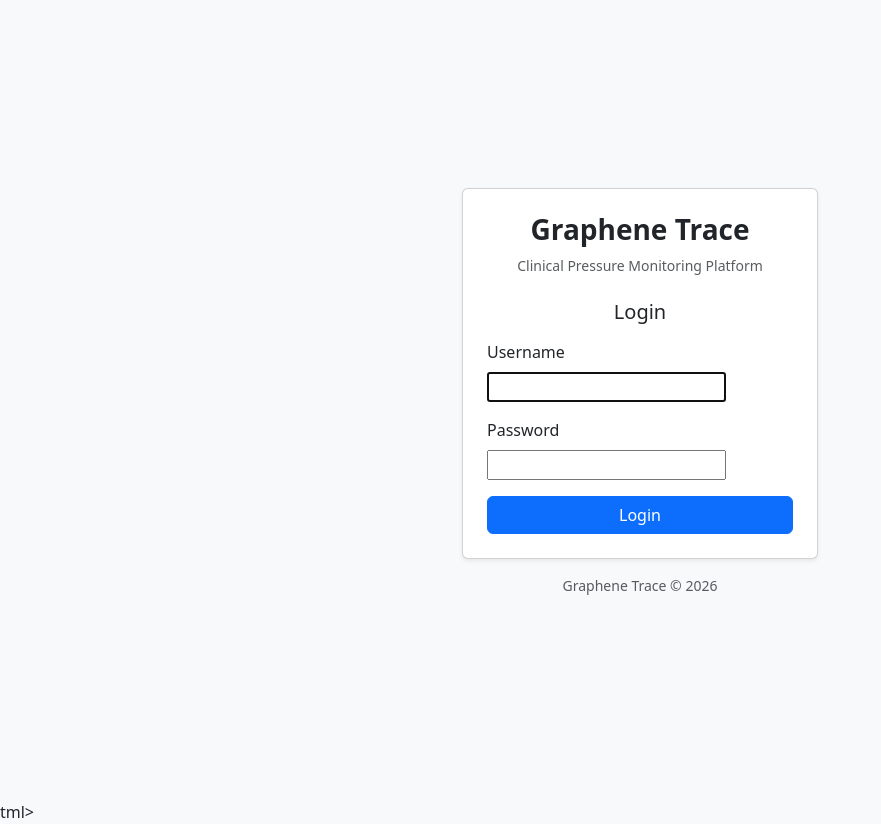
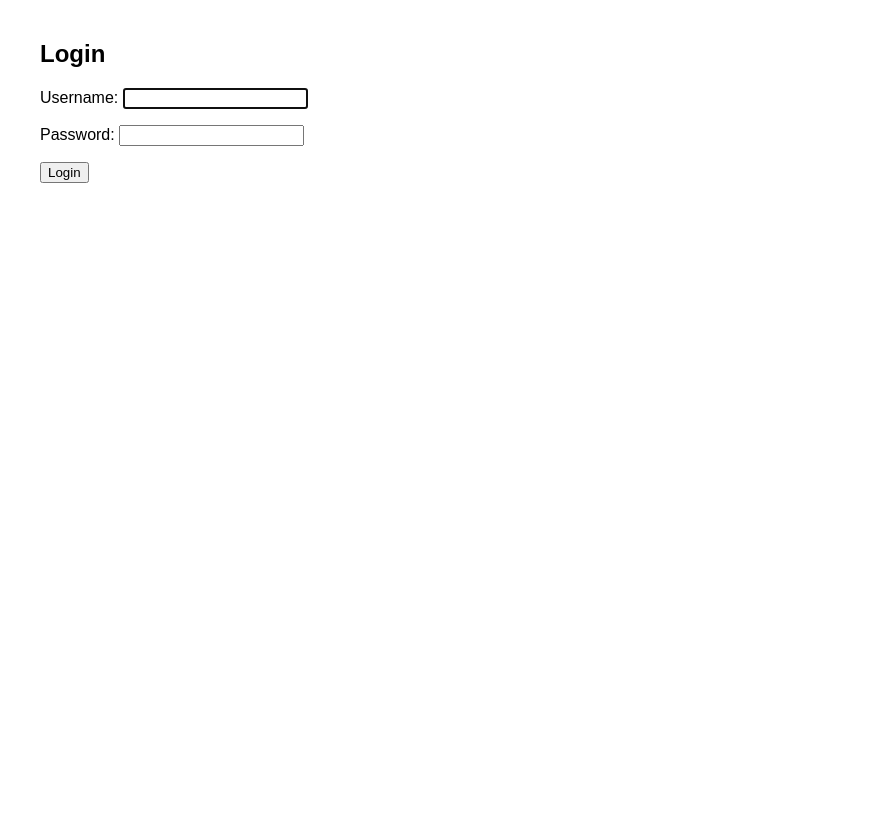
Before and after one commit to Ijegbai1/aws-web-development, a Django app: page /accounts/login/ in a window 1280 px wide. Shown: the whole page, without its empty margins (0-881 px from the left). After the commit the page ends 183 px from the top, so only its background shows below. Run offline with Django 5.2, Linux system fonts and the light colour scheme.

Commit message:
Update login.html

```diff
--- a/templates/registration/login.html
+++ b/templates/registration/login.html
@@ -1,72 +1,19 @@
 <!doctype html>
 <html>
   <head>
-  <meta charset="utf-8">
-  <meta name="viewport" content="width=device-width, initial-scale=1">
-  <title>Login | Graphene Trace</title>
-
-  <link href="https://cdn.jsdelivr.net/npm/bootstrap@5.3.3/dist/css/bootstrap.min.css" rel="stylesheet">
+    <meta charset="utf-8" />
+    <title>Login</title>
   </head>
-
-<body class="bg-light">
-
-<div class="container">
-
-  <div class="row justify-content-center align-items-center vh-100">
-
-    <div class="col-md-5 col-lg-4">
-
-      <div class="card shadow-sm">
-
-        <div class="card-body p-4">
-
-          <div class="text-center mb-4">
-            <h3 class="fw-bold">Graphene Trace</h3>
-            <p class="text-muted small">Clinical Pressure Monitoring Platform</p>
-          </div>
-
-          <h5 class="mb-3 text-center">Login</h5>
+  <body style="font-family: Arial; margin: 40px">
+    <h2>Login</h2>
 
     {% if form.errors %}
-          <div class="alert alert-danger py-2">
-            Invalid username or password.
-          </div>
+    <p style="color: red">Invalid username or password.</p>
     {% endif %}
 
     <form method="post">
-            {% csrf_token %}
-
-            <div class="mb-3">
-              <label class="form-label">Username</label>
-              {{ form.username }}
-            </div>
-
-            <div class="mb-3">
-              <label class="form-label">Password</label>
-              {{ form.password }}
-            </div>
-
-            <div class="d-grid">
-              <button type="submit" class="btn btn-primary">
-                Login
-              </button>
-            </div>
-
+      {% csrf_token %} {{ form.as_p }}
+      <button type="submit">Login</button>
     </form>
-
-        </div>
-
-      </div>
-
-      <p class="text-center text-muted small mt-3">
-        Graphene Trace © 2026
-      </p>
-
-    </div>
-
-  </div>
-
-</div>
-
   </body>
-</html>tml>
+</html>
```
Lines whose indentation alone changed are shown as unchanged.
